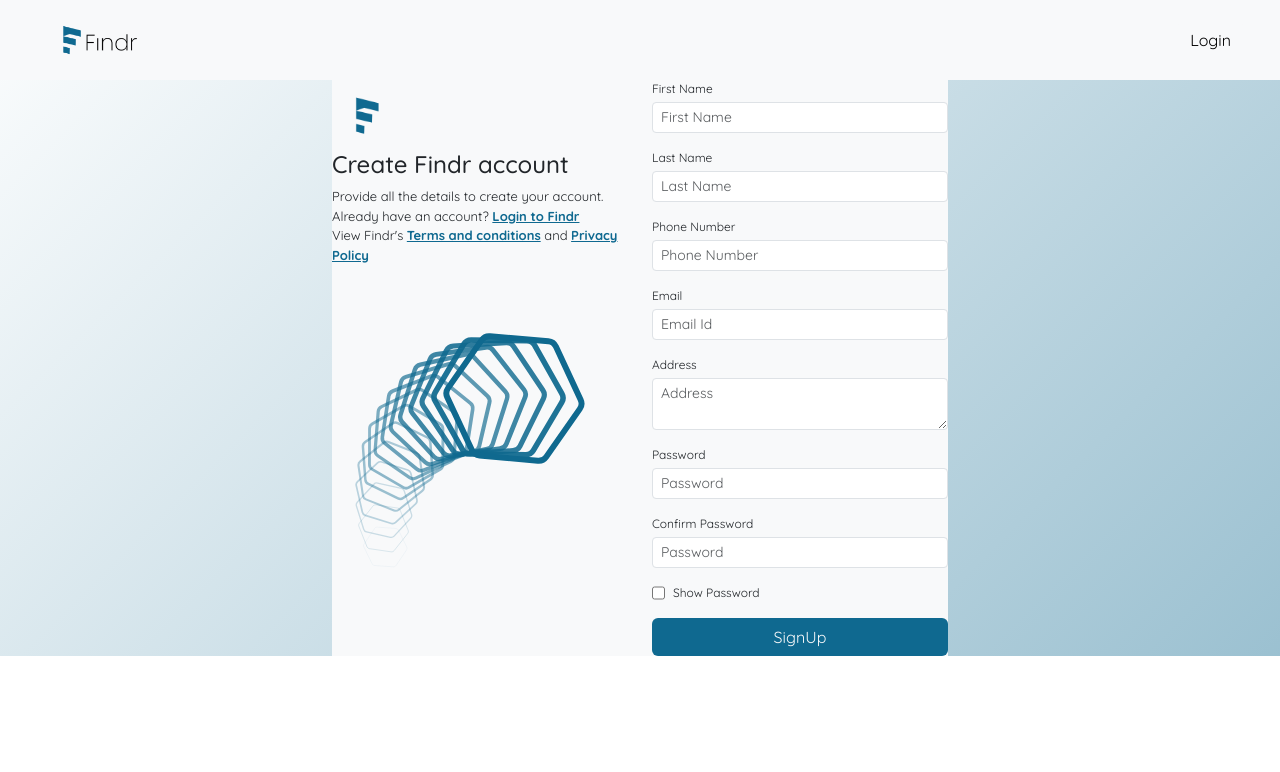
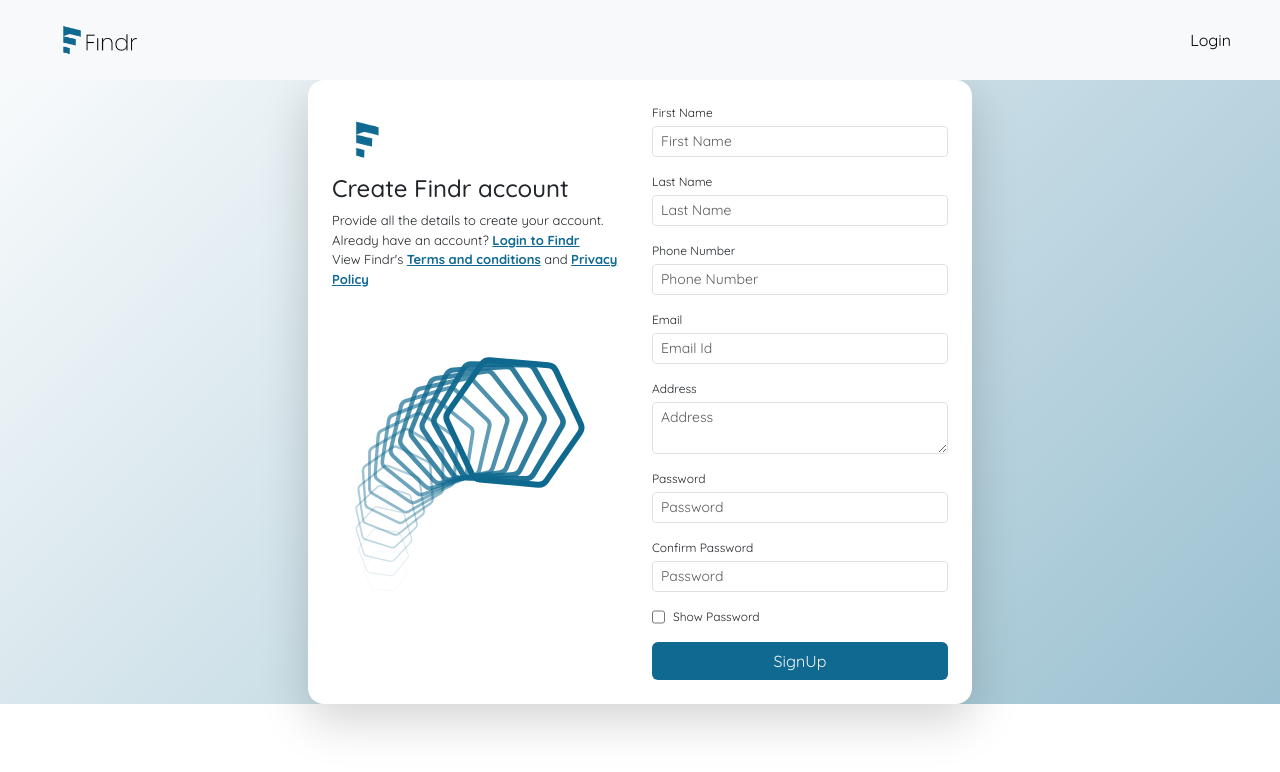
Before and after one commit to G0KS/findr_client, a React (Vite) app: page /signup in a window 1280 px wide. Shown: the top 772 px of the page. Built offline with nearby package versions, Linux system fonts and the light colour scheme.

Commit message:
Update Register.jsx

```diff
--- a/src/pages/Register/Register.jsx
+++ b/src/pages/Register/Register.jsx
@@ -85,7 +85,7 @@ function Register() {
          className="d-flex justify-content-center align-items-center loginSection"
          //  style={{ height: "90vh" }}
       >
-         <div className="d-flex justify-content-center align-items-center bg-body-tertiary mx-4">
+         <div className="d-flex justify-content-center align-items-center rounded-4 p-4 shadow-lg bg-white mx-4">
             <div
                className="signupCard row"
                style={{ maxWidth: "40rem" }}
```
